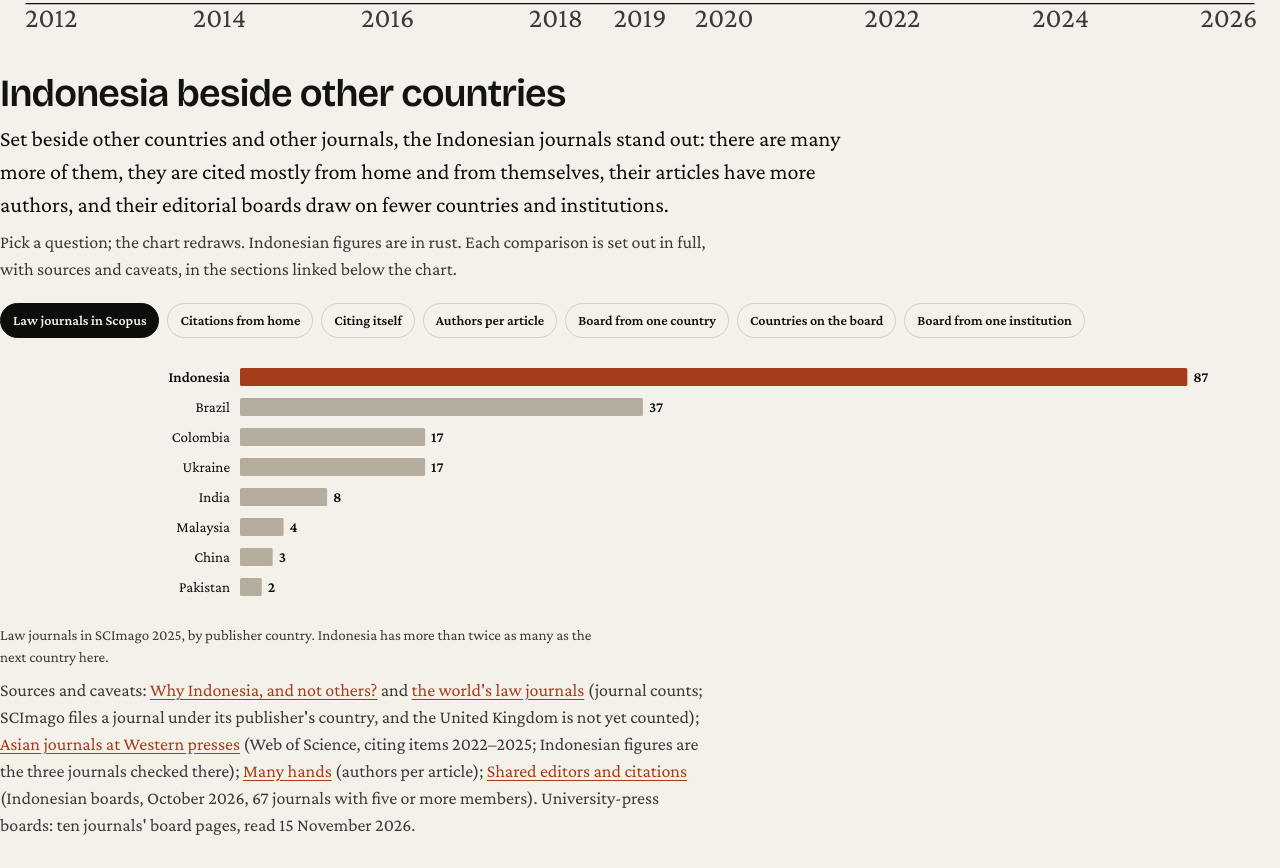
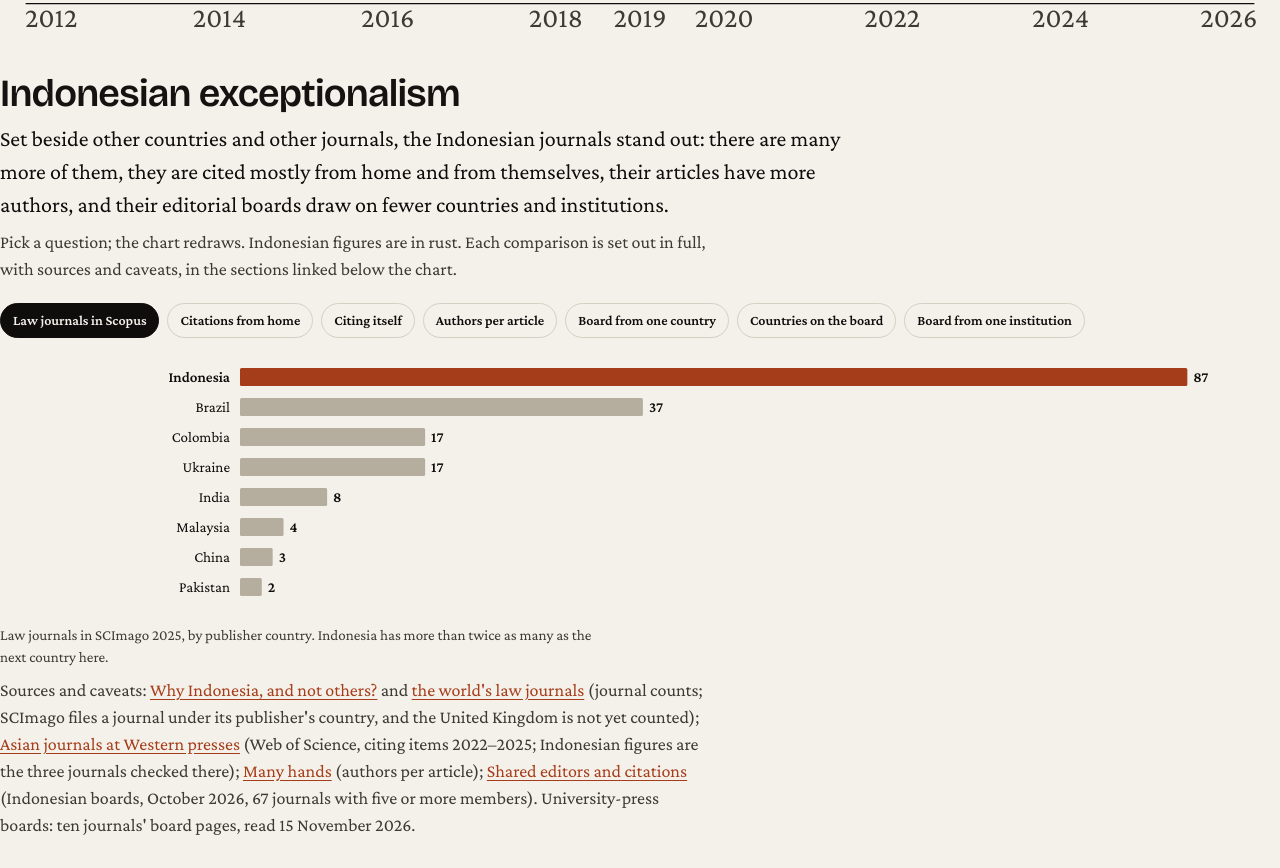
Before and after one commit to pranotoiskandar-collab/imrdata, a plain HTML site: page dashboard.html in a window 1280 px wide. Shown: the part 6460-7328 px from the top of the page. Drawn offline with nearby package versions, Linux system fonts and the light colour scheme.

Commit message:
Retitle comparison section

```diff
--- a/dashboard.html
+++ b/dashboard.html
@@ -327,7 +327,7 @@ window.__ijDrawAll=function(){Object.keys(DRAW).forEach(function(n){dash.draw(n)
   </section>
 
   <section id="compare">
-    <h2>Indonesia beside other countries</h2>
+    <h2>Indonesian exceptionalism</h2>
     <p>Set beside other countries and other journals, the Indonesian journals stand out: there are many more of them, they are cited mostly from home and from themselves, their articles have more authors, and their editorial boards draw on fewer countries and institutions.</p>
     <p class="muted">Pick a question; the chart redraws. Indonesian figures are in rust. Each comparison is set out in full, with sources and caveats, in the sections linked below the chart.</p>
     <style>
```
Also changed, not shown: index.html (+1 -1 lines).
